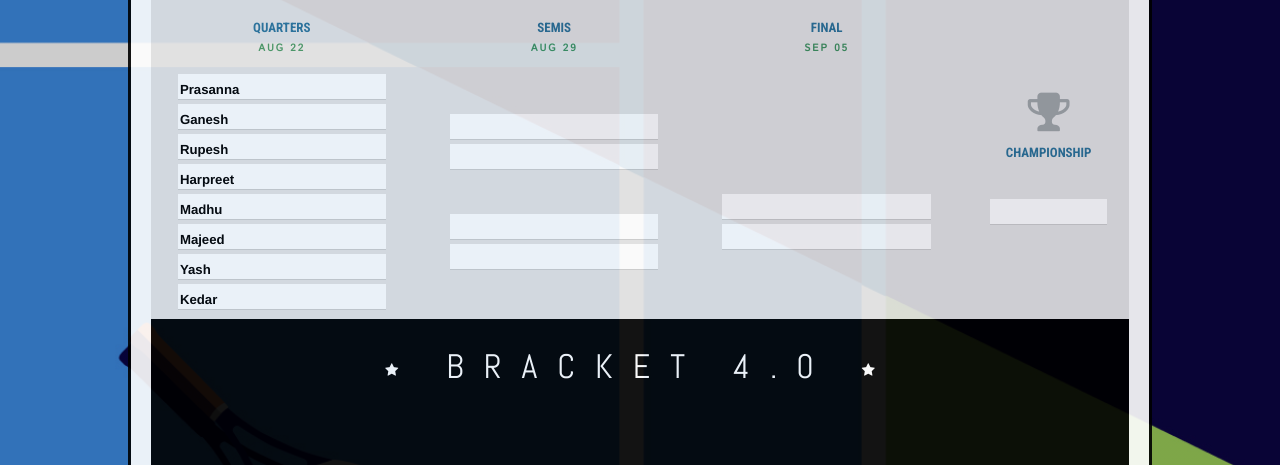
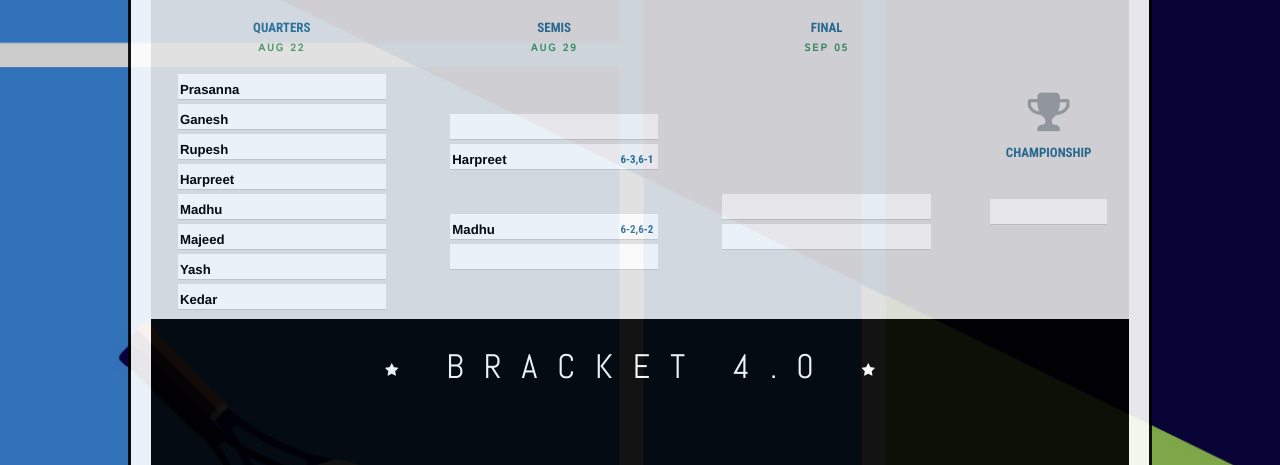
Before and after one commit to HarshaNyshadham/KTL, a Flask app: page /playoffs in a window 1280 px wide. Shown: the part 373-838 px from the top of the page. Run offline with Flask 2, Linux system fonts and the light colour scheme; some libraries are stand-ins or nearby versions; some web fonts are replaced.

Commit message:
Update playoffnew.html

```diff
--- a/source/templates/playoffnew.html
+++ b/source/templates/playoffnew.html
@@ -59,10 +59,10 @@
 			<div class="round-details">Semis<br/><span class="date">Aug 29</span></div>
 			<ul class="matchup">
 				<li class="team team-top"><span class="score"></span></li>
-				<li class="team team-bottom"><span class="score"></span></li>
+				<li class="team team-bottom">Harpreet<span class="score">6-3,6-1</span></li>
 			</ul>
 			<ul class="matchup">
-				<li class="team team-top"><span class="score"></span></li>
+				<li class="team team-top">Madhu<span class="score">6-2,6-2</span></li>
 				<li class="team team-bottom"><span class="score"></span></li>
 			</ul>
 
```
